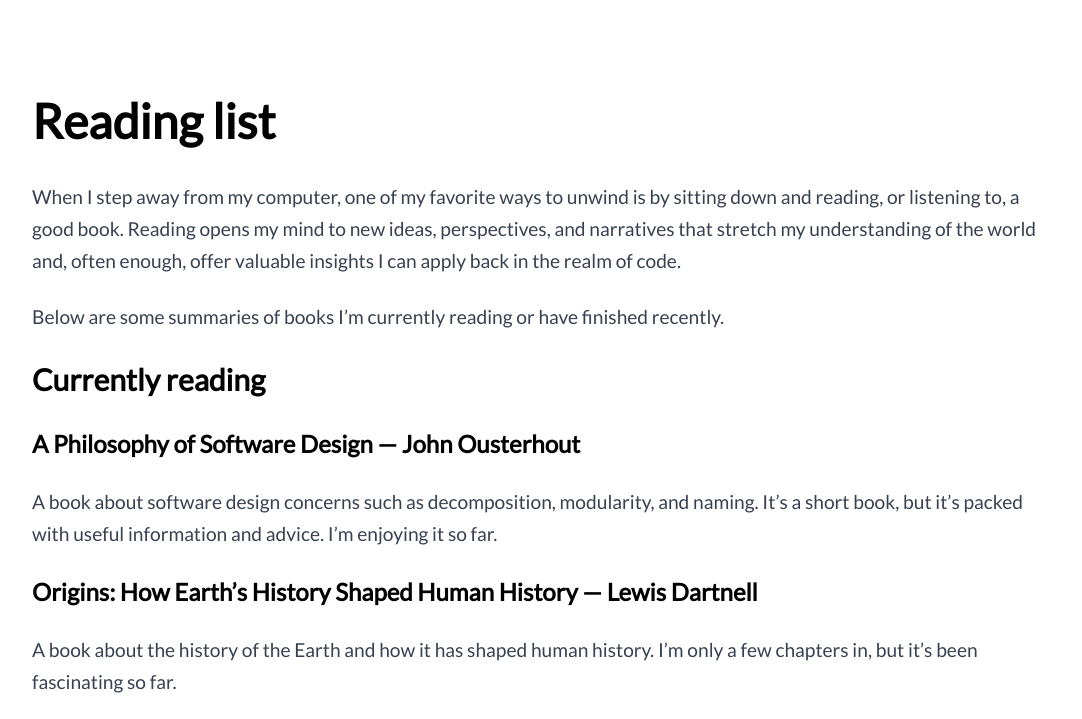
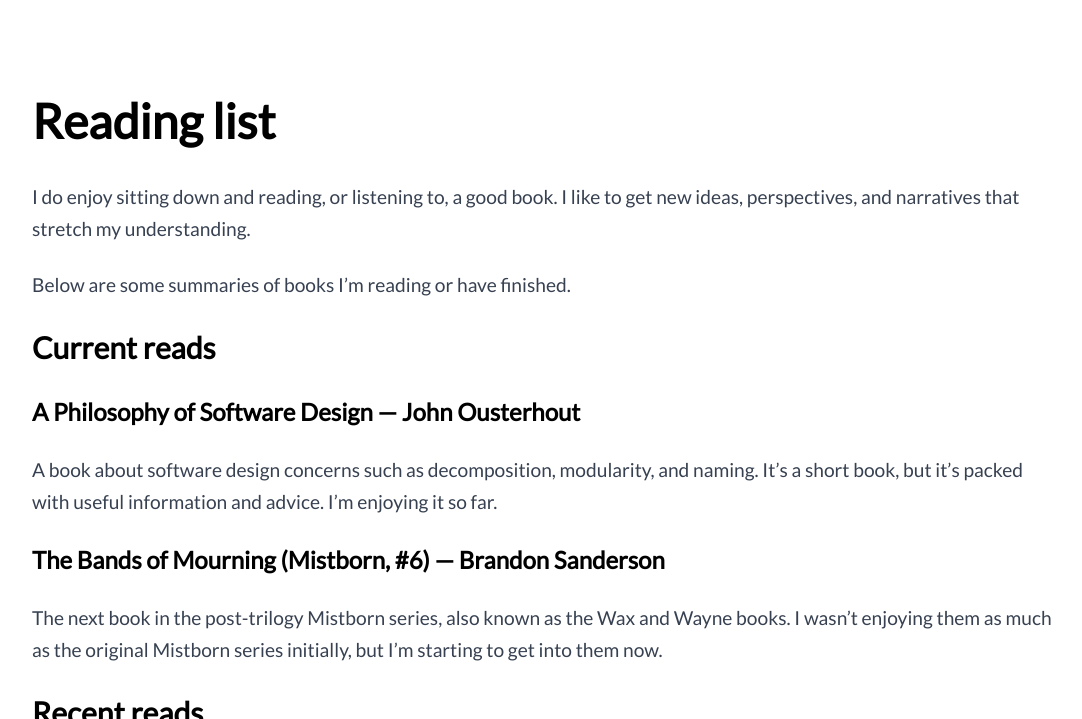
Before and after one commit to sbracegirdle/sbracegirdle.github.io, an Astro site: page /reading in a window 1280 px wide. Shown: the part 61-780 px from the top of the page, without its empty margins (96-1178 px from the left). Built offline with nearby package versions, Linux system fonts and the light colour scheme; Astro itself is replaced by a stand-in of ours.

Commit message:
Update reading list

```diff
--- a/src/pages/reading.md
+++ b/src/pages/reading.md
@@ -5,21 +5,27 @@
 
 # Reading list
 
-When I step away from my computer, one of my favorite ways to unwind is by sitting down and reading, or listening to, a good book. Reading opens my mind to new ideas, perspectives, and narratives that stretch my understanding of the world and, often enough, offer valuable insights I can apply back in the realm of code.
+I do enjoy sitting down and reading, or listening to, a good book. I like to get new ideas, perspectives, and narratives that stretch my understanding.
 
-Below are some summaries of books I'm currently reading or have finished recently.
+Below are some summaries of books I'm reading or have finished.
 
-## Currently reading
+## Current reads
 
 ### A Philosophy of Software Design — John Ousterhout
 
 A book about software design concerns such as decomposition, modularity, and naming. It's a short book, but it's packed with useful information and advice. I'm enjoying it so far.
 
+### The Bands of Mourning (Mistborn, #6) — Brandon Sanderson
+
+The next book in the post-trilogy Mistborn series, also known as the Wax and Wayne books. I wasn't enjoying them as much as the original Mistborn series initially, but I'm starting to get into them now.
+
+## Recent reads
+
 ### Origins: How Earth's History Shaped Human History — Lewis Dartnell
 
-A book about the history of the Earth and how it has shaped human history. I'm only a few chapters in, but it's been fascinating so far.
+4/5
 
-## Recent reads
+A book about the history of the Earth and how it has shaped human history. It gave a good overview of the origin of humans through to the development of civilisation.
 
 ### Shadows of Self (Mistborn, #5) — Brandon Sanderson
 
```
